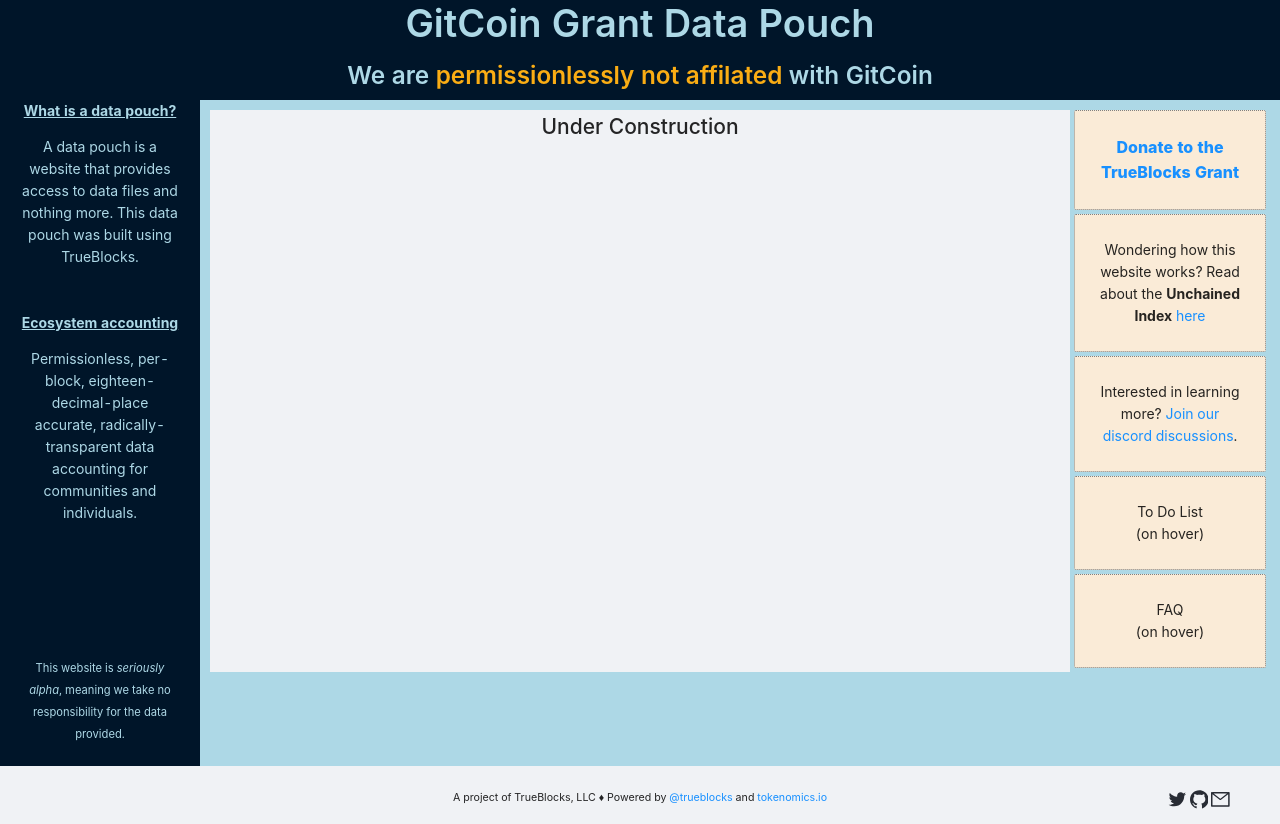
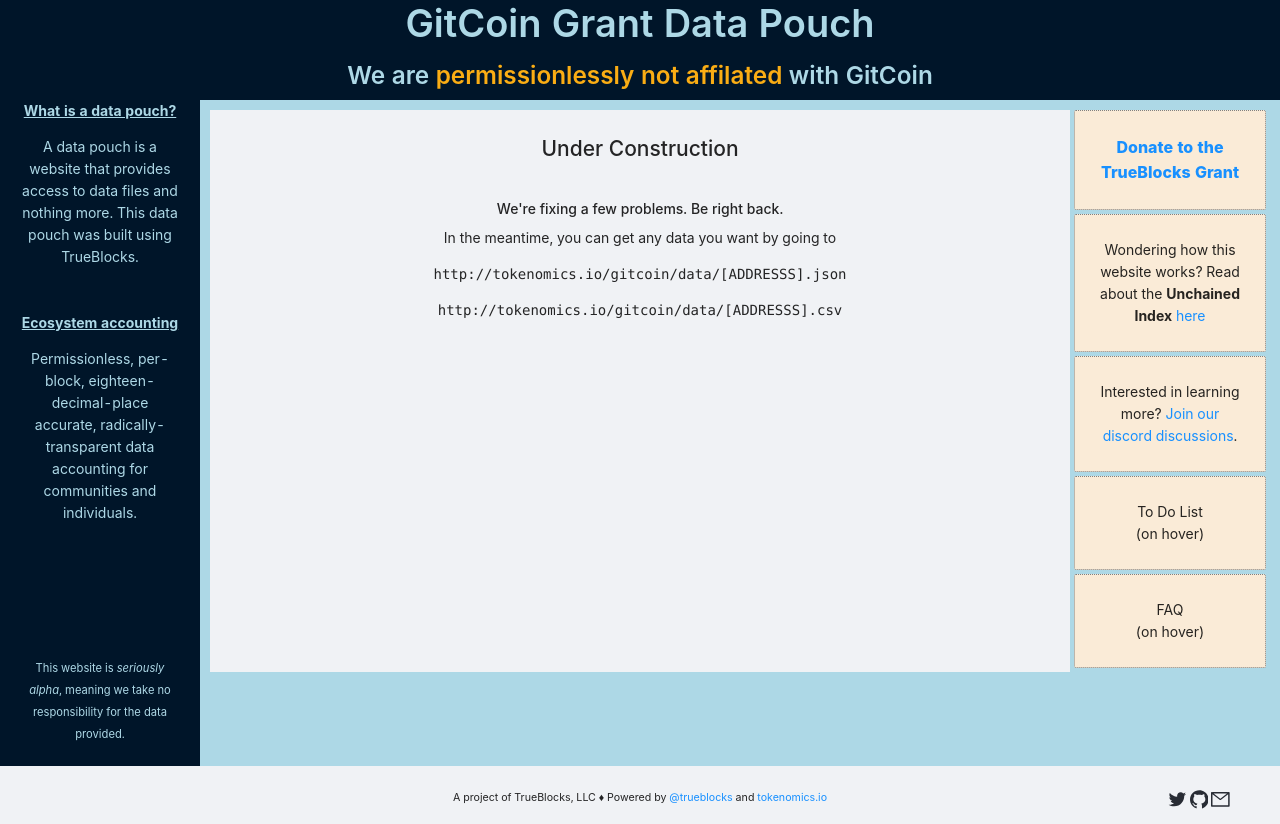
Before and after one commit to tjayrush/tokenomics.io, a React (Create React App) app: page / in a window 1280 px wide. Built offline with nearby package versions, Linux system fonts and the light colour scheme.

Commit message:
Updating website

```diff
--- a/src/App.js
+++ b/src/App.js
@@ -40,8 +40,17 @@
         <LeftSider />
         <Content style={{padding: '10px', paddingLeft: '10px', backgroundColor: 'lightblue'}}>
           <Layout>
-            <div style={{width: '2000px'}}>
+            <div style={{width: '2400px'}}>
+              <br />
               <h2>Under Construction</h2>
+              <br />
+              <h4>We're fixing a few problems. Be right back.</h4>
+              In the meantime, you can get any data you want by going to
+              <div>
+                <p />
+                <pre>http://tokenomics.io/gitcoin/data/[ADDRESSS].json</pre>
+                <pre>http://tokenomics.io/gitcoin/data/[ADDRESSS].csv</pre>
+              </div>
             </div>
             <RightSider />
           </Layout>
```
Also changed, not shown: src/grants-data.js.
